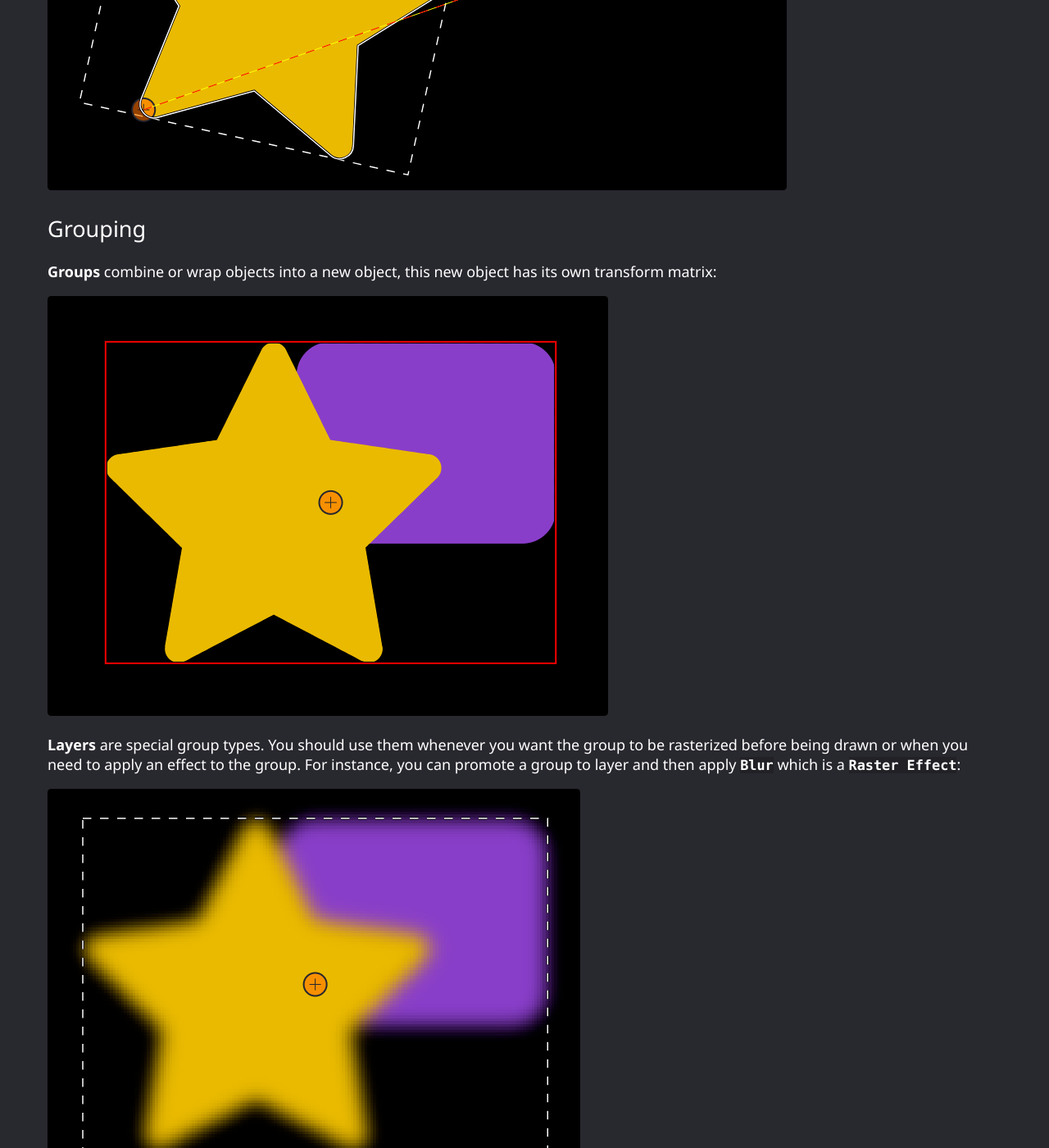
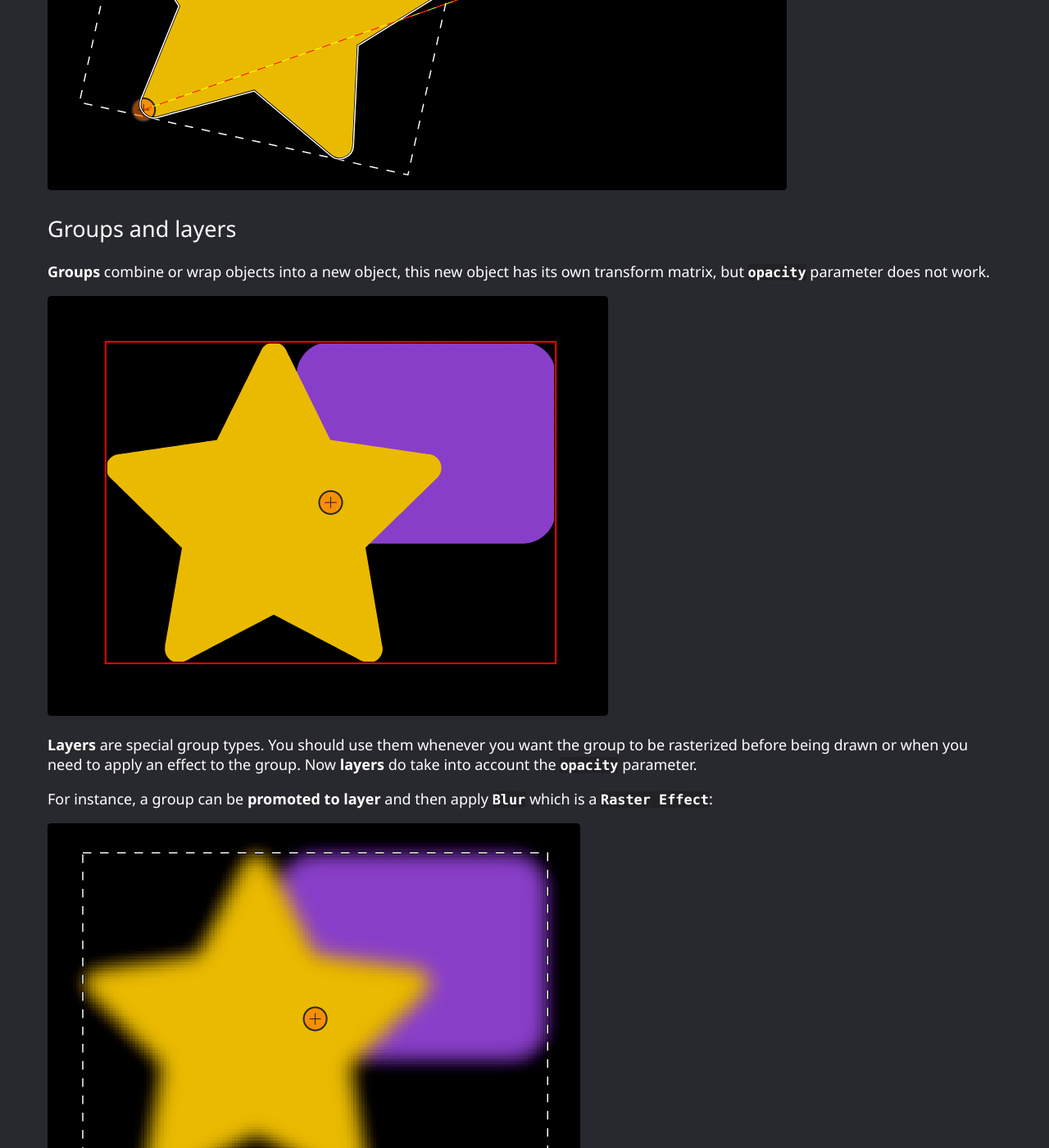
Before and after one commit to friction2d/friction2d.github.io, a Jekyll site: the page built from documentation/tips.md, in a window 1280 px wide and 1400 px high, scrolled down 5104 px. Shown: the whole window at 82% size. Built offline with Jekyll 4.4.1, drawn with Linux system fonts in a browser that asks for light colours; some of the changed text lies outside the part shown.

Commit message:
small "Groups and layers" improvements

```diff
--- a/documentation/tips.md
+++ b/documentation/tips.md
@@ -63,16 +63,19 @@ Every object has a pivot that can be moved to transform the object from its axis
 
 ![Timeline navigation](/assets/documentation/usage/usage_07.png)
 
-## Grouping
+## Groups and layers
 
-**Groups** combine or wrap objects into a new object, this new object has its own transform matrix:
+**Groups** combine or wrap objects into a new object, this new object has its own transform matrix, but `opacity` parameter does not work.
 
 ![Timeline navigation](/assets/documentation/usage/usage_08.png)
 
-**Layers** are special group types. You should use them whenever you want the group to be rasterized before being drawn or when you need to apply an effect to the group. For instance, you can promote a group to layer and then apply `Blur` which is a `Raster Effect`:
+**Layers** are special group types. You should use them whenever you want the group to be rasterized before being drawn or when you need to apply an effect to the group. Now **layers** do take into account the `opacity` parameter.
+
+For instance, a group can be **promoted to layer** and then apply `Blur` which is a `Raster Effect`:
 
 ![Timeline navigation](/assets/documentation/usage/usage_09.png)
 
+So **groups** and **layers** may look like similar, they kind of are but **they are definitely not**.
 
 ## Duplicating
 
```
